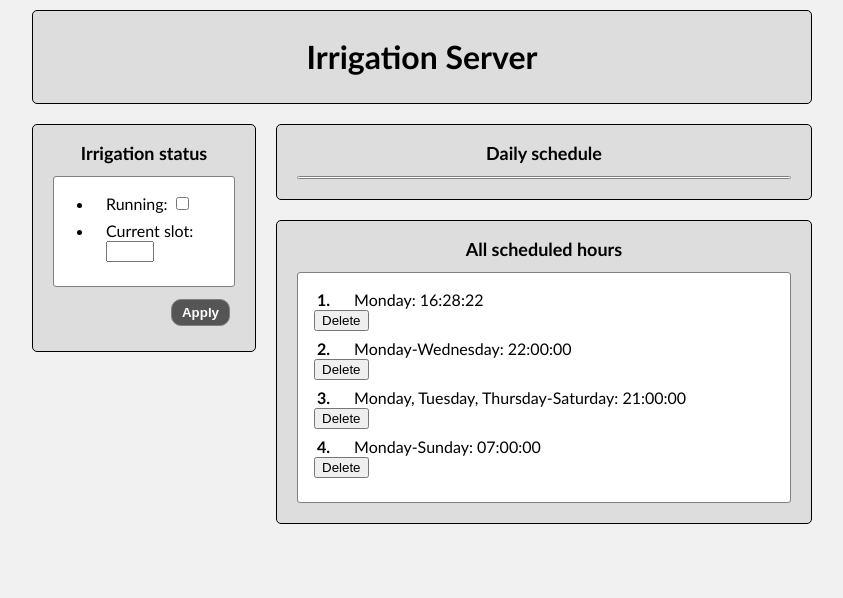
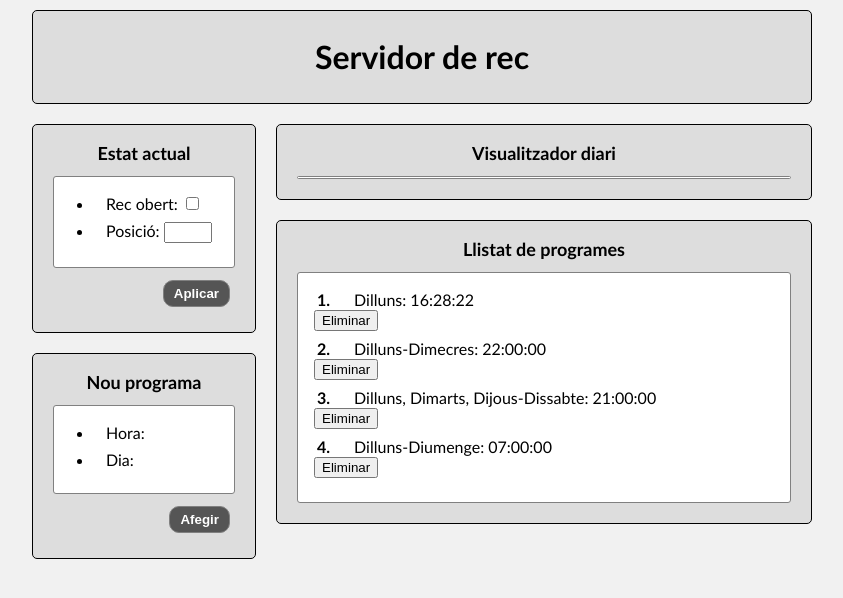
Before and after one commit to martimunicoy/IrrigationServer, a Django app: template server/scheduleManager/templates/index.html in a window 1280 px wide. Shown: the top 598 px of the page, without its empty margins (218-1061 px from the left). Run offline with Django 3.2, Linux system fonts and the light colour scheme; the template is opened without the code that fills it: values that come from a table or form of the project are taken from there, others are empty; data comes from the database, SQL or seed files in the repository; some libraries are stand-ins or nearby versions.

Commit message:
Catalan translation

```diff
--- a/server/scheduleManager/models.py
+++ b/server/scheduleManager/models.py
@@ -64,6 +64,20 @@ class IrrigationHour(models.Model):
         ordering = ['hour_id', ]
         db_table = 'irrigation_hours'
 
+    def to_catalan(func):
+        def wrapper(*args):
+            english_weekdays = func(*args)
+            catalan_weekdays = english_weekdays.replace('Monday', 'Dilluns')
+            catalan_weekdays = catalan_weekdays.replace('Tuesday', 'Dimarts')
+            catalan_weekdays = catalan_weekdays.replace('Wednesday', 'Dimecres')
+            catalan_weekdays = catalan_weekdays.replace('Thursday', 'Dijous')
+            catalan_weekdays = catalan_weekdays.replace('Friday', 'Divendres')
+            catalan_weekdays = catalan_weekdays.replace('Saturday', 'Dissabte')
+            catalan_weekdays = catalan_weekdays.replace('Sunday', 'Diumenge')
+            return catalan_weekdays
+        return wrapper
+
+    @to_catalan
     def print_weekdays_interval(self):
         indexes_list = []
         for wd in self.week_days.all():
--- a/server/scheduleManager/templates/index.html
+++ b/server/scheduleManager/templates/index.html
@@ -6,7 +6,7 @@
 <head>
     <meta charset="utf-8" />
     <meta http-equiv="X-UA-Compatible" content="IE=edge">
-    <title>Irrigation Server</title>
+    <title>Servidor de rec</title>
     <meta name="viewport" content="width=device-width, initial-scale=1">
     <link rel="stylesheet" type="text/css" href="{% static 'scheduleManager/style.css' %}">
 
@@ -22,7 +22,7 @@
 
 <body>
     <div class="header">
-        <h1>Irrigation Server</h1>
+        <h1>Servidor de rec</h1>
     </div>
     {% if messages %}
     <div class="messagerow">
@@ -36,28 +36,47 @@
     <div class="row">
         <div class="leftcolumn">
             <div class="leftframe">
-                <h1>Irrigation status</h1>
+                <h1>Estat actual</h1>
                 {% if status_updater_form %}
                     <form action="/scheduleManager/submit_status" method="post">
                         {% csrf_token %}
                         <div class="card">
                             <ul>
-                                <li> Running: {{ status_updater_form.running }}  </li>
-                                <li> Current slot: {{ status_updater_form.current_slot }} </li>
+                                <li> Rec obert: {{ status_updater_form.running }}  </li>
+                                <li> Posició: {{ status_updater_form.current_slot }} </li>
                             </ul>
                         </div>
                         <div class="buttonrow">
-                            <input class="button" type="submit" value="Apply">
+                            <input class="button" type="submit" value="Aplicar">
                         </div>
                     </form>
                 {% else %}
-                    <p>No server status available.</p>
+                    <p>Estat actual del servidor no disponible.</p>
+                {% endif %}
+            </div>
+            <div class="leftframe">
+                <h1>Nou programa</h1>
+                {% if status_updater_form %}
+                    <form action="/scheduleManager/submit_status" method="post">
+                        {% csrf_token %}
+                        <div class="card">
+                            <ul>
+                                <li> Hora: </li>
+                                <li> Dia: </li>
+                            </ul>
+                        </div>
+                        <div class="buttonrow">
+                            <input class="button" type="submit" value="Afegir">
+                        </div>
+                    </form>
+                {% else %}
+                    <p>Estat del servidor no disponible.</p>
                 {% endif %}
             </div>
         </div>
         <div class="rightcolumn">
             <div class="rightframe">
-                <h1>Daily schedule</h1>
+                <h1>Visualitzador diari</h1>
                 <div class="card">
                     {% autoescape off %}
                     {{ plot_div }}
@@ -65,7 +84,7 @@
                 </div>
             </div>
             <div class="rightframe">
-                <h1>All scheduled hours</h1>
+                <h1>Llistat de programes</h1>
                 <div class="card">
                     <!-- Listing scheduled hours -->
                     {% if irrigation_hours %}
@@ -75,13 +94,13 @@
                                 {{ irrigation_hour }}
                                 <form action="{% url 'scheduleManager:irrigation_hour_delete' irrigation_hour.hour_id %}" method="post">
                                     {% csrf_token %}
-                                    <input type="submit" value="Delete">
+                                    <input type="submit" value="Eliminar">
                                 </form>
                             </li>
                         {% endfor %}
                         </ol>
                     {% else %}
-                        <p>No hours are scheduled.</p>
+                        <p>Encara no hi ha cap programa establert.</p>
                     {% endif %}
                 </div>
             </div>
```
